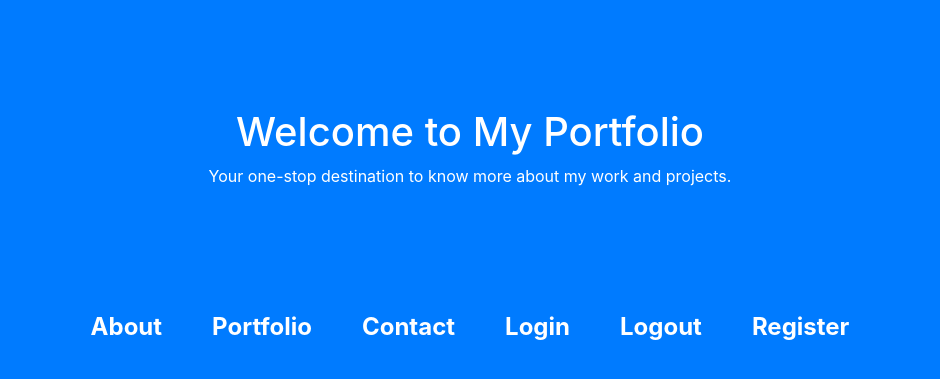
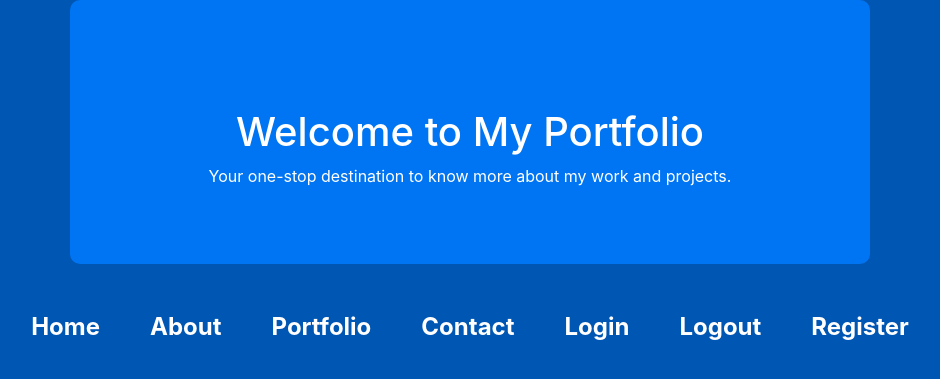
Before and after one commit to kundyzzh/web-1.1, a Flask app: page / in a window 1280 px wide. Shown: the top 379 px of the page, without its empty margins (170-1110 px from the left). Run offline with Flask 3, Linux system fonts and the light colour scheme; some libraries are stand-ins or nearby versions.

Commit message:
Update index.html

```diff
--- a/web2/templates/index.html
+++ b/web2/templates/index.html
@@ -7,27 +7,35 @@
     <link rel="stylesheet" href="https://cdnjs.cloudflare.com/ajax/libs/bootstrap/4.5.2/css/bootstrap.min.css">
     <style>
         body {
-            background-color: #007bff; /* Blue background color */
-            color: white; /* White text color for better contrast */
+            background-color: #0056b3;
+            color: white;
         }
         .hero {
-            background: rgba(0, 123, 255, 0.8); /* Slightly transparent blue background */
+            display: flex;
+            flex-direction: column;
+            align-items: center;
+            justify-content: center;
+            max-width: 800px;
+            margin: 0 auto;
             padding: 60px 20px;
+            background: rgba(0, 123, 255, 0.85);
+            border-radius: 10px;
             text-align: center;
         }
         .nav {
             margin-top: 20px;
         }
         .nav-link {
-            font-size: 1.5rem; /* Larger font size */
+            font-size: 1.5rem;
             font-weight: bold;
-            padding: 15px 25px; /* Increased padding for a bigger button look */
-            color: white; /* White text color */
-            transition: background-color 0.3s; /* Smooth transition for hover effect */
+            padding: 15px 25px;
+            color: white;
+            transition: background-color 0.3s, color 0.3s;
+            border-radius: 8px; /* Скругленные углы */
         }
-        .nav-link:hover {
-            background-color: rgba(255, 255, 255, 0.2); /* Light hover effect */
-            border-radius: 5px; /* Rounded corners for hover */
+        .nav-link:hover, .nav-link:focus {
+            background-color: rgba(255, 255, 255, 0.3);
+            color: #007bff;
         }
         .container {
             margin-top: 30px;
@@ -40,8 +48,8 @@
         <p>Your one-stop destination to know more about my work and projects.</p>
     </div>
     <div class="container">
-        <nav class="nav justify-content-center"> <!-- Using justify-content-center to center nav items -->
-
+        <nav class="nav justify-content-center">
+            <a class="nav-link" href="/">Home</a>
             <a class="nav-link" href="/about">About</a>
             <a class="nav-link" href="http://127.0.0.1:8001/portfolios">Portfolio</a>
             <a class="nav-link" href="/contact">Contact</a>
```
